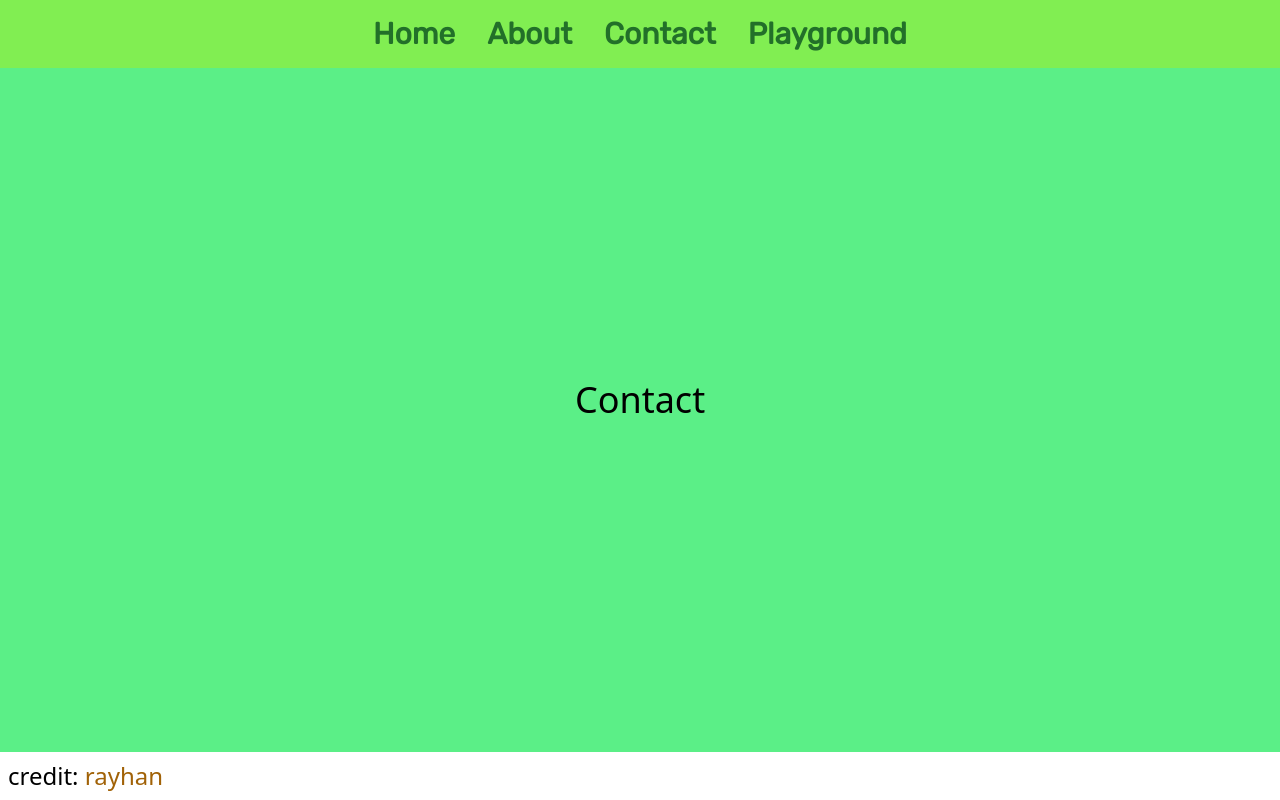
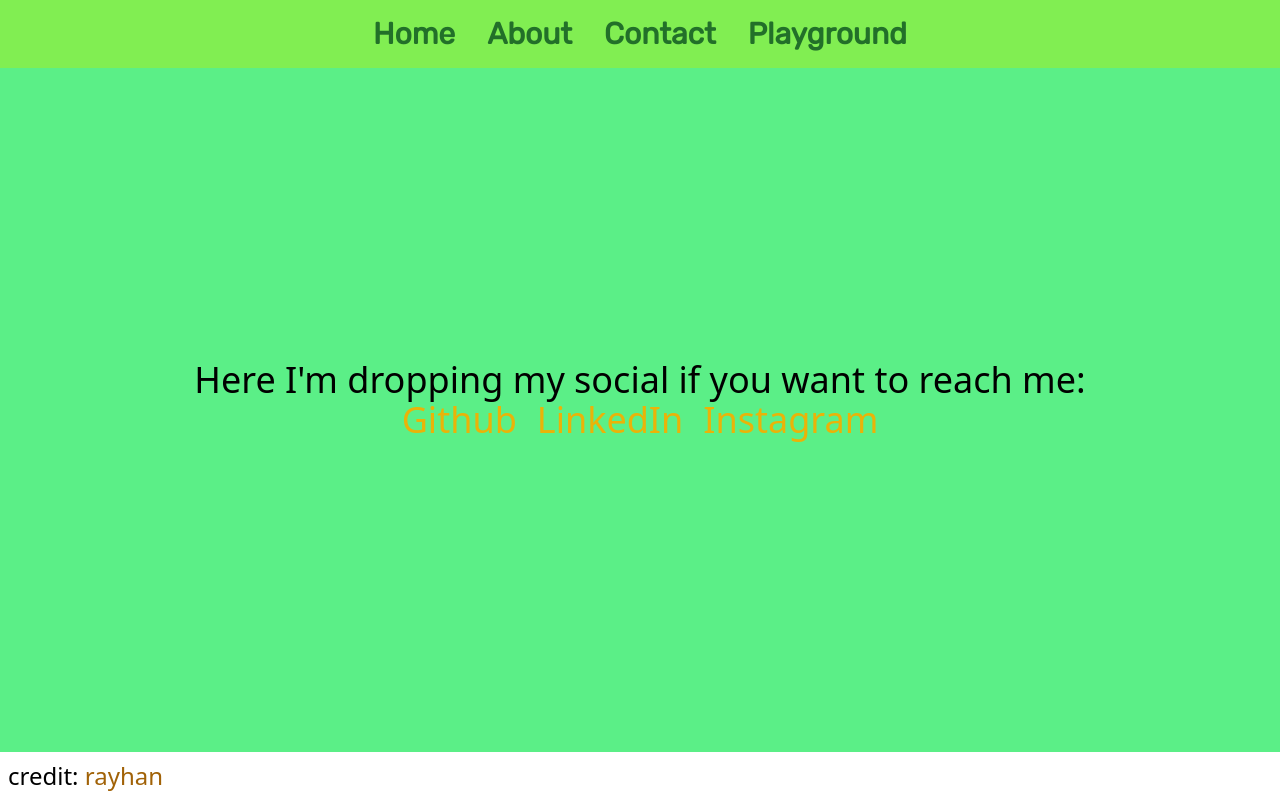
Before and after one commit to rayzio-jax/lms-nuxtjs2, a Nuxt app: page /contact in a window 1280 px wide. Built offline with nearby package versions, Linux system fonts and the light colour scheme.

Commit message:
update: list my contact

```diff
--- a/pages/contact.vue
+++ b/pages/contact.vue
@@ -3,7 +3,16 @@
         <NavBar />
         <section
             class="h-[100vh] flex flex-col justify-center items-center text-2xl md:text-3xl lg:text-4xl dark:text-white">
-            <h1>Contact</h1>
+            <h1>Here I'm dropping my social if you want to reach me:</h1>
+            <ul class="flex gap-x-5">
+                <li class="text-yellow-500 transition-colors duration-300 hover:text-yellow-800"><a
+                        href="https://github.com/rayzio-jax">Github</a></li>
+                <li class="text-yellow-500 transition-colors duration-300 hover:text-yellow-800"><a
+                        href="https://www.linkedin.com/in/rayhanantha-akbar/">LinkedIn</a></li>
+                <li class="text-yellow-500 transition-colors duration-300 hover:text-yellow-800"><a
+                        href="https://www.instagram.com/rayziojax">Instagram</a>
+                </li>
+            </ul>
         </section>
         <FooterBar />
     </main>
```
